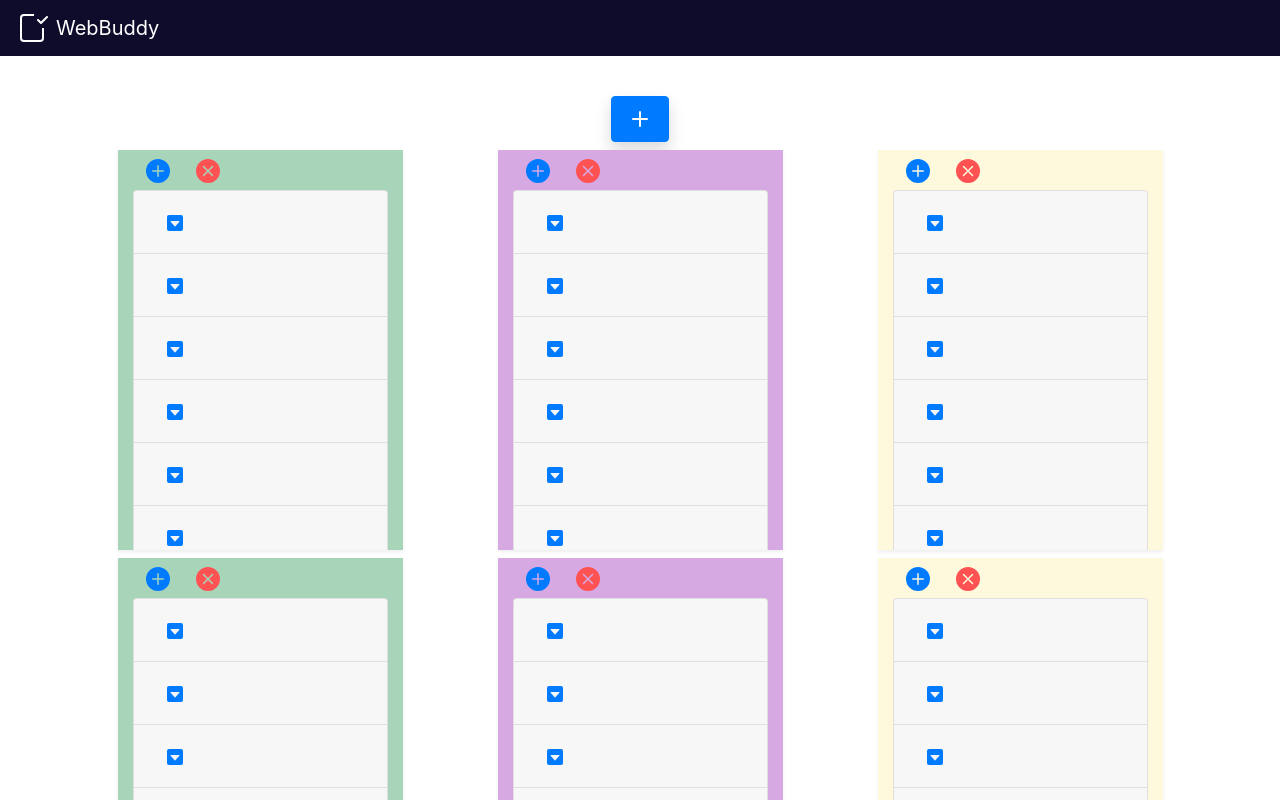
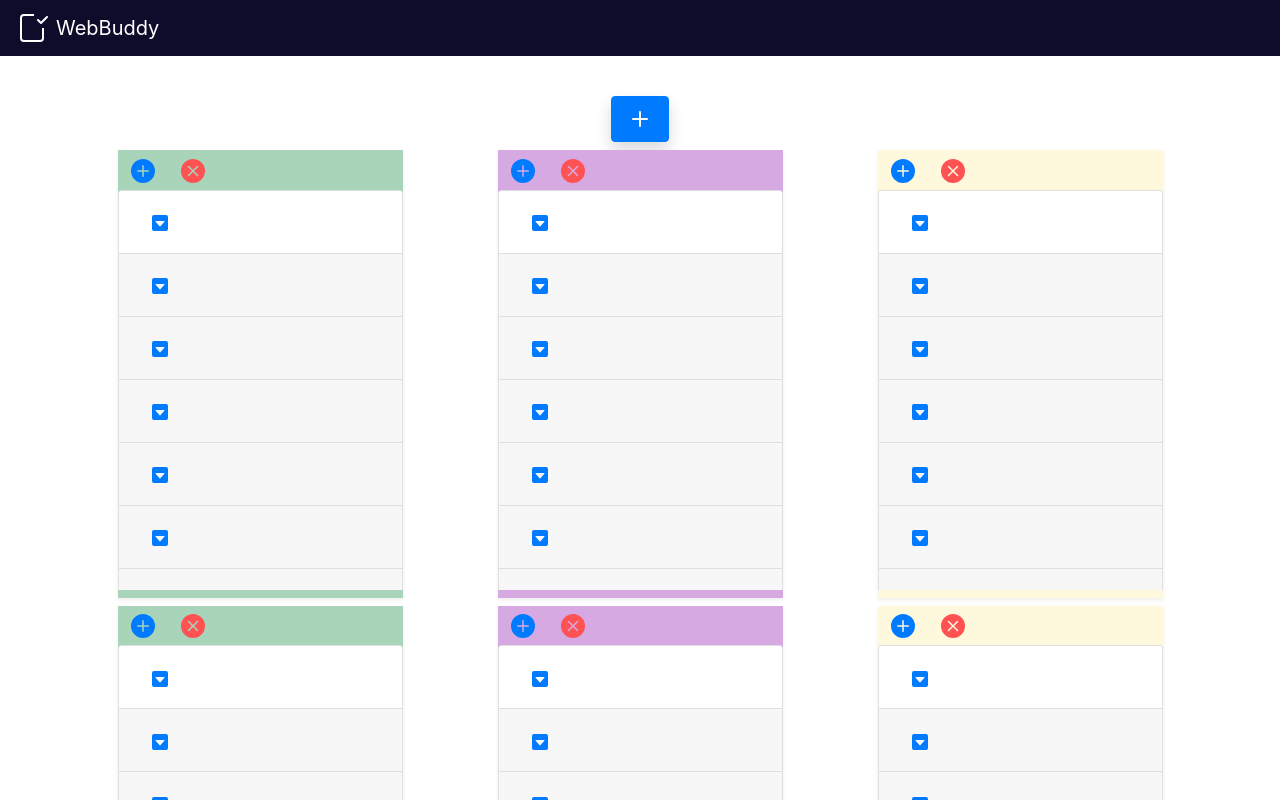
Before and after one commit to Oluwatobi-beebittech/WebBuddy, a React (Create React App) app: page / in a window 1280 px wide. Shown: the top 800 px of the page. Built offline with nearby package versions, Linux system fonts and the light colour scheme.

Commit message:
created fixed header for cards

```diff
--- a/src/containers/cards.jsx
+++ b/src/containers/cards.jsx
@@ -1,9 +1,9 @@
 import React, { Component } from "react";
 import { AddItem } from "./addItem";
 import { DestroyCard } from "./destroyCard";
-import {ListItem} from "./listItem";
-import {Accordion} from "react-bootstrap";
-
+import { ListItem } from "./listItem";
+import { Accordion } from "react-bootstrap";
+let white = "red";
 class Cards extends Component {
   state = {};
   constructor(props) {
@@ -11,17 +11,22 @@ class Cards extends Component {
   }
   render() {
     return (
+      <React.Fragment>
         <div
-        className="col-md-3 shadow-sm myCard"
+          className="col-md-3 shadow-sm px-0 pb-2"
           style={{ backgroundColor: this.props.cardColor }}
-        id="me"
         >
+          <div className="w-100 mx-auto" style={{ backgroundColor: this.props.cardColor }}>
             <AddItem />
             <DestroyCard />
-        <Accordion>
-          <ListItem />
+          </div>
+          <div className="myCard">
+            <Accordion >
+              <ListItem/>
             </Accordion>
           </div>
+        </div>
+      </React.Fragment>
     );
   }
 }
--- a/src/containers/listItem.jsx
+++ b/src/containers/listItem.jsx
@@ -1,12 +1,14 @@
 import React, { Component } from "react";
 import { Accordion, Card, Button } from "react-bootstrap";
+
+const white = "white";
 
 export class ListItem extends Component {
   render() {
     return (
       <React.Fragment>
         <Card>
-          <Card.Header>
+          <Card.Header style={{ backgroundColor: white}}>
             <Accordion.Toggle as={Button} variant="link" eventKey="0">
               <svg
                 width="1em"
```
Lines whose indentation alone changed are shown as unchanged.
